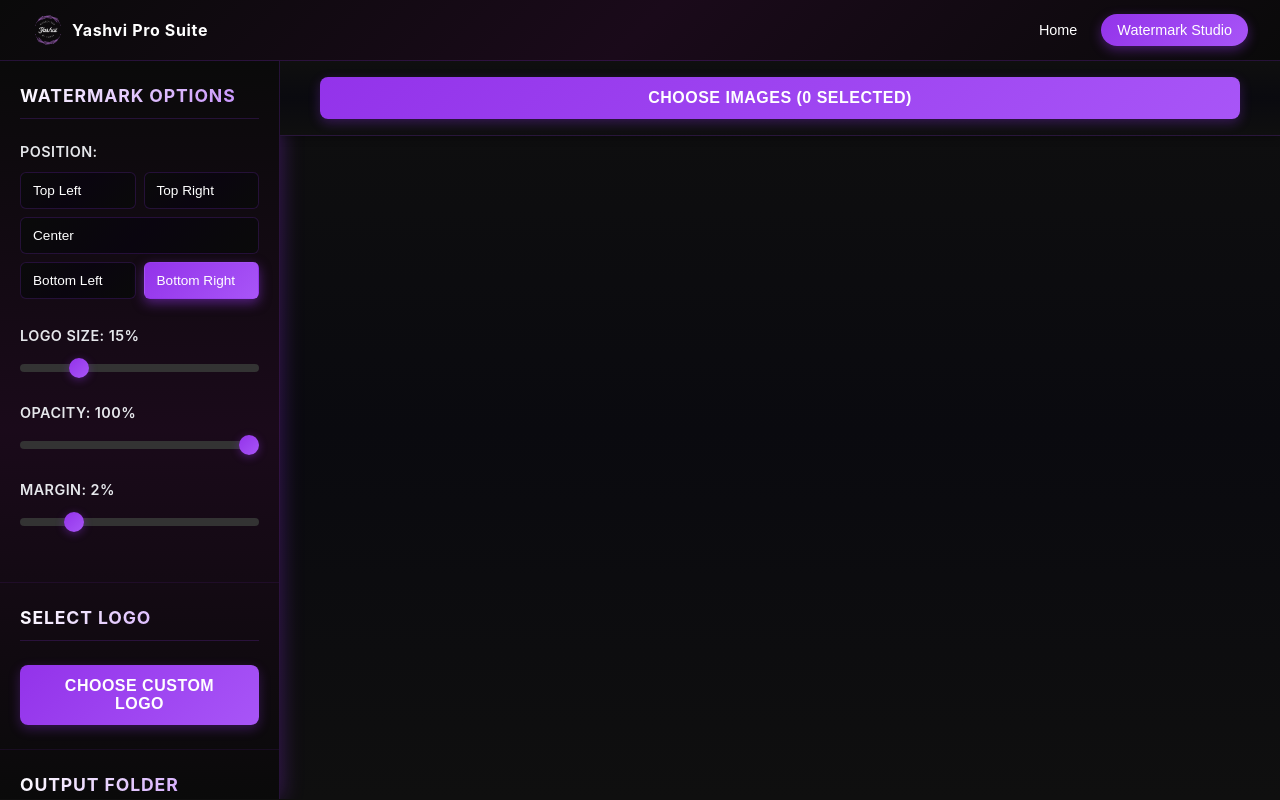
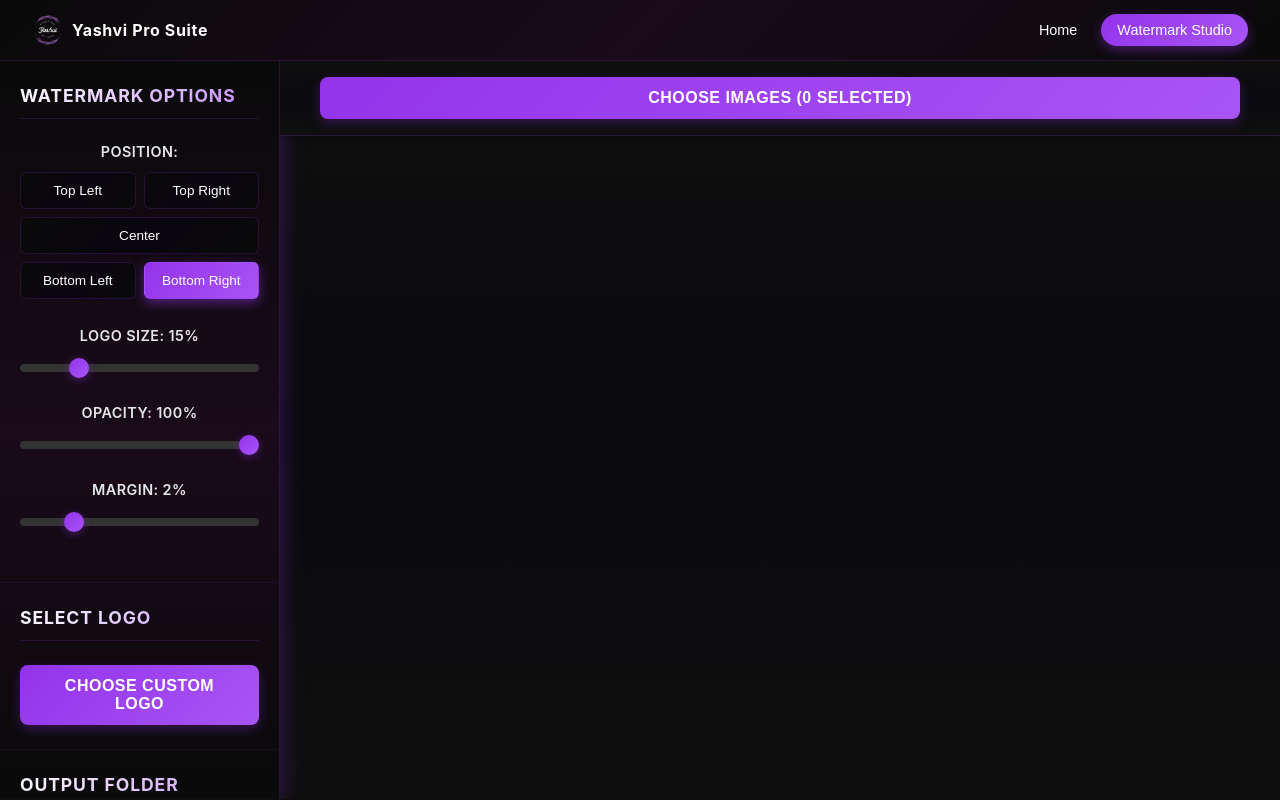
Before and after one commit to vpdevportal/yashvi-pro-suite, a React (Create React App) app: page / in a window 1280 px wide. Both pictures are taken after a click on the button "Watermark Studio". Built offline with nearby package versions, Linux system fonts and the light colour scheme.

Commit message:
style: center button text and watermark option values
- Center all button titles/text
- Center watermark option labels and position buttons
- Improve visual alignment in UI components

```diff
--- a/src/App.css
+++ b/src/App.css
@@ -328,6 +328,7 @@
   font-weight: 600;
   text-transform: uppercase;
   letter-spacing: 0.5px;
+  text-align: center;
 }
 
 .btn-primary {
@@ -609,6 +610,7 @@
   font-size: 0.9rem;
   text-transform: uppercase;
   letter-spacing: 0.03em;
+  text-align: center;
 }
 
 .option-group select {
@@ -652,7 +654,7 @@
   cursor: pointer;
   font-size: 0.85rem;
   font-weight: 500;
-  text-align: left;
+  text-align: center;
   transition: all 0.2s ease;
   text-transform: capitalize;
 }
```
